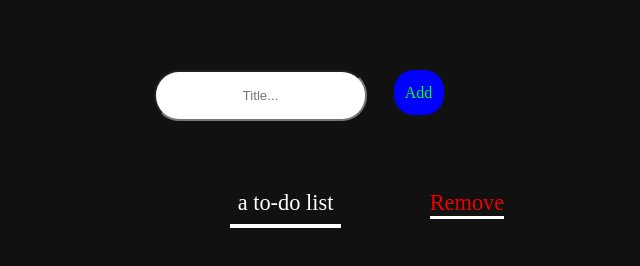
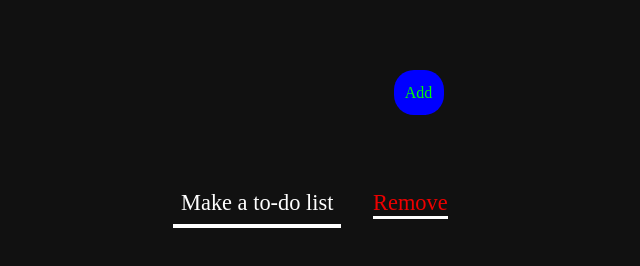
Before and after one commit to Tulsi1/todo, a plain HTML site: page index.html in a window 1280 px wide. Shown: the part 114-380 px from the top of the page, without its empty margins (337-977 px from the left). Drawn offline with Linux system fonts and the light colour scheme.

Commit message:
Update index.html

```diff
--- a/index.html
+++ b/index.html
@@ -7,7 +7,7 @@
     <div id="myDIV" class="header">
   <h2 class="styling">My To Do List</h2>
 
-  <input class= "myInput"type="text" id="myInput" placeholder="Title...">
+<!--   <input class= "myInput"type="text" id="myInput" placeholder="What do you want to do?"> -->
   <span onclick="newElement()" class="addBtn" id="addBt">Add</span>
 </div>
 
@@ -15,7 +15,7 @@
 <ul id="myUL">
 
 
-  <li> a to-do list</li>
+  <li>Make a to-do list</li>
 
 
 
```
